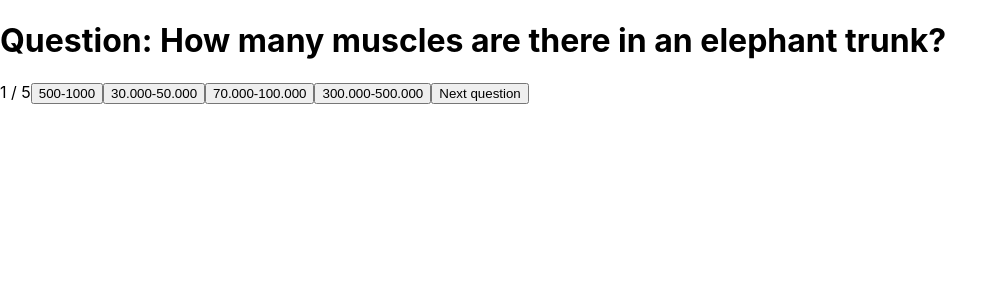
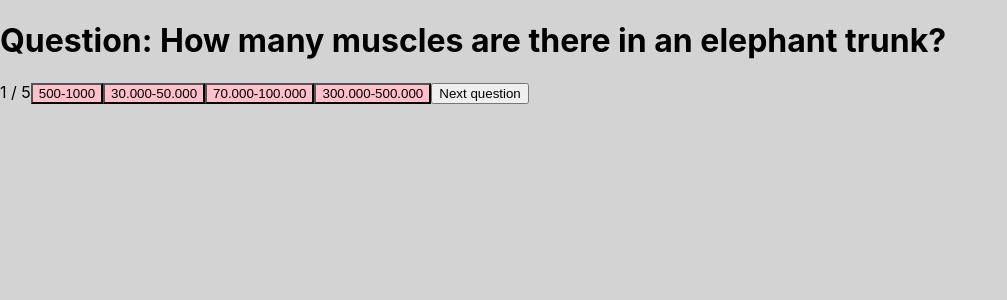
Before and after one commit to Technigo/project-redux-quiz-old, a React (Create React App) app: page / in a window 1280 px wide. Shown: the top 300 px of the page, without its empty margins (0-1007 px from the left). Built offline with nearby package versions, Linux system fonts and the light colour scheme.

Commit message:
testing to disable buttons

```diff
--- /dev/null
+++ b/src/CSS/Button.css
@@ -0,0 +1,14 @@
+body{
+    background-color: lightgrey;
+}
+
+.defaultbtn{
+    background-color:pink;
+}
+
+.correct {
+    background-color: green;
+}
+.wrong {
+    background-color: red;
+}
--- a/src/components/Button.js
+++ b/src/components/Button.js
@@ -1,6 +1,8 @@
 import React from 'react'
 import { useDispatch } from 'react-redux'
 import { quiz } from 'reducers/quiz'
+import { useState, useEffect } from 'react'
+import 'CSS/Button.css';
 
 export const RestartButton = () => {
 const dispatch = useDispatch()
@@ -18,14 +20,22 @@ const clickRestart = () => {
 
 }
 
-export const AnswerButton = ({item, index, questionId}) => {
+
+
+export const AnswerButton = ({item, index, questionId, question, answer}) => {
+    const [disable, setDisabled] = useState(false)
     const dispatch = useDispatch()
     const onAnswerSubmit = (id, index) => {
         dispatch(quiz.actions.submitAnswer({ questionId: id, answerIndex: index }));
+        setDisabled(true)
       };
 
     return (
-        <button className=""type="submit" onClick={()=>onAnswerSubmit(questionId, index)} key={item}>{item}</button>
+        <button  className={!answer ? "defaultbtn" : index === question.correctAnswerIndex ? "correct" : "wrong"}
+        type="submit"
+        disabled={disable}
+        onClick={() => onAnswerSubmit(questionId, index)}
+        key={item}>{item}</button>
     )
 }
 
@@ -36,6 +46,8 @@ export const NextQuestion = () => {
     }
 
     return (
-    <button type="submit" onClick={()=>nextQuestion ()}>Next question</button>
+    <button
+    type="submit"
+      onClick={()=>nextQuestion ()}>Next question</button>
     )
 }
--- a/src/components/CurrentQuestion.js
+++ b/src/components/CurrentQuestion.js
@@ -3,12 +3,20 @@ import { useSelector} from 'react-redux'
 import { quiz } from 'reducers/quiz'
 import Summary from 'components/Summary'
 import { AnswerButton, NextQuestion } from './Button'
+import 'CSS/Button.css';
 
 
 //Variable for the answer
 export const CurrentQuestion = () => {
   const question = useSelector((state) => state.quiz.questions[state.quiz.currentQuestionIndex])
   const quizOver = useSelector((state) => state.quiz.quizOver)
+  const userAnswer = useSelector((state) => state.quiz.answers.find((a) => (
+    a.questionId === question.id
+  )));
+
+
+
+
 
   if (!question) {
     return <h1>Oh no! I could not find the current question!</h1>
@@ -27,6 +35,9 @@ export const CurrentQuestion = () => {
       item={item}
       index={index}
       questionId={question.id}
+      question={question}
+      answer={userAnswer}
+
        />
       ))}
       <NextQuestion />
--- a/src/components/Summary.js
+++ b/src/components/Summary.js
@@ -17,8 +17,8 @@ const Summary = () => {
             <p>
               {' '}
               {answer.questionId}: Correct answer:
-              {answer.question.options[answer.question.correctAnswerIndex]} Your
-              answer:
+              {answer.question.options[answer.question.correctAnswerIndex]}
+              Your answer:
               {answer.answer}
             </p>
           </>
```
